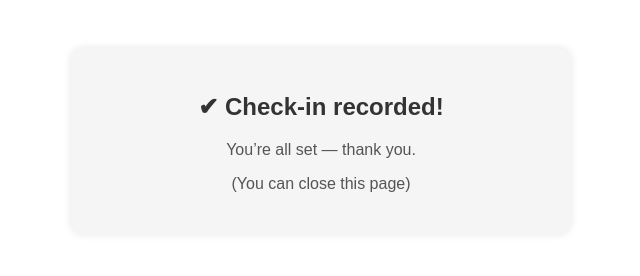
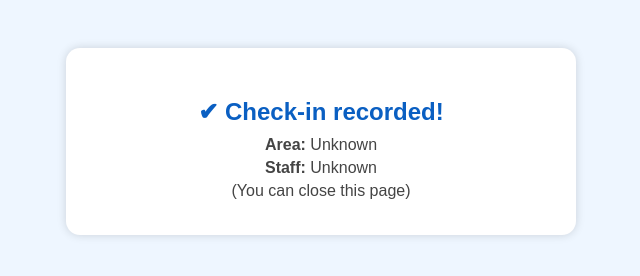
Before and after one commit to grisosti/nfc-checkin, a plain HTML site: page index.html in a window 1280 px wide. Shown: the whole page, without its empty margins (319-959 px from the left). Drawn offline with Linux system fonts and the light colour scheme; no server answers.

Commit message:
Update index.html

```diff
--- a/index.html
+++ b/index.html
@@ -8,46 +8,60 @@
       font-family: Arial, sans-serif;
       padding: 40px;
       text-align: center;
+      background: #eef6ff;
     }
     .card {
       max-width: 450px;
       margin: auto;
-      padding: 25px;
-      border-radius: 12px;
-      background: #f5f5f5;
-      box-shadow: 0 0 8px rgba(0,0,0,0.1);
+      padding: 30px;
+      border-radius: 14px;
+      background: #ffffff;
+      box-shadow: 0 0 10px rgba(0,0,0,0.15);
     }
-    h2 { color: #333; }
-    p { color: #555; }
+    h2 { color: #0a5fc2; margin-bottom: 10px; }
+    p { color: #444; margin: 5px 0; }
   </style>
 </head>
 <body>
 
 <div class="card">
   <h2>✔ Check-in recorded!</h2>
-  <p>You’re all set — thank you.</p>
+  <p><strong>Area:</strong> <span id="area">Loading...</span></p>
+  <p><strong>Staff:</strong> <span id="staff">Loading...</span></p>
   <p>(You can close this page)</p>
 </div>
 
 <script>
+  // Read URL parameters
   const params = new URLSearchParams(window.location.search);
+
   const area = params.get("area") || "Unknown";
+  const staff = params.get("staff") || "Unknown";
 
+  // Display Area and Staff on page
+  document.getElementById("area").innerText = area;
+  document.getElementById("staff").innerText = staff;
+
+  // Prepare data to send to Apps Script
   const data = {
     timestamp: new Date().toISOString(),
     area: area,
+    staff: staff,
     browser: navigator.appName,
     device: navigator.platform,
     userAgent: navigator.userAgent
   };
 
-  fetch("https://script.google.com/macros/s/AKfycbxC64pf_P228lfbawJkYbZo38XLsQMyHu8-I8ZhPYFk3bLpBUaofKfPMkwL4bLUvq-gBA/exec",
-  {
-    method: "POST",
-    mode: "no-cors",
-    headers: { "Content-Type": "application/json" },
-    body: JSON.stringify(data)
-  });
+  // Send silently to Apps Script
+  fetch(
+    "https://script.google.com/macros/s/AKfycbzN0dzhQAXrRAVzfe7ip_6yRZk9C_zKhIdMLnylYo3G0bwNSvRuOMyhBQ8vzEh52YWGjQ/exec",
+    {
+      method: "POST",
+      mode: "no-cors",
+      headers: { "Content-Type": "application/json" },
+      body: JSON.stringify(data)
+    }
+  );
 </script>
 
 </body>
```
